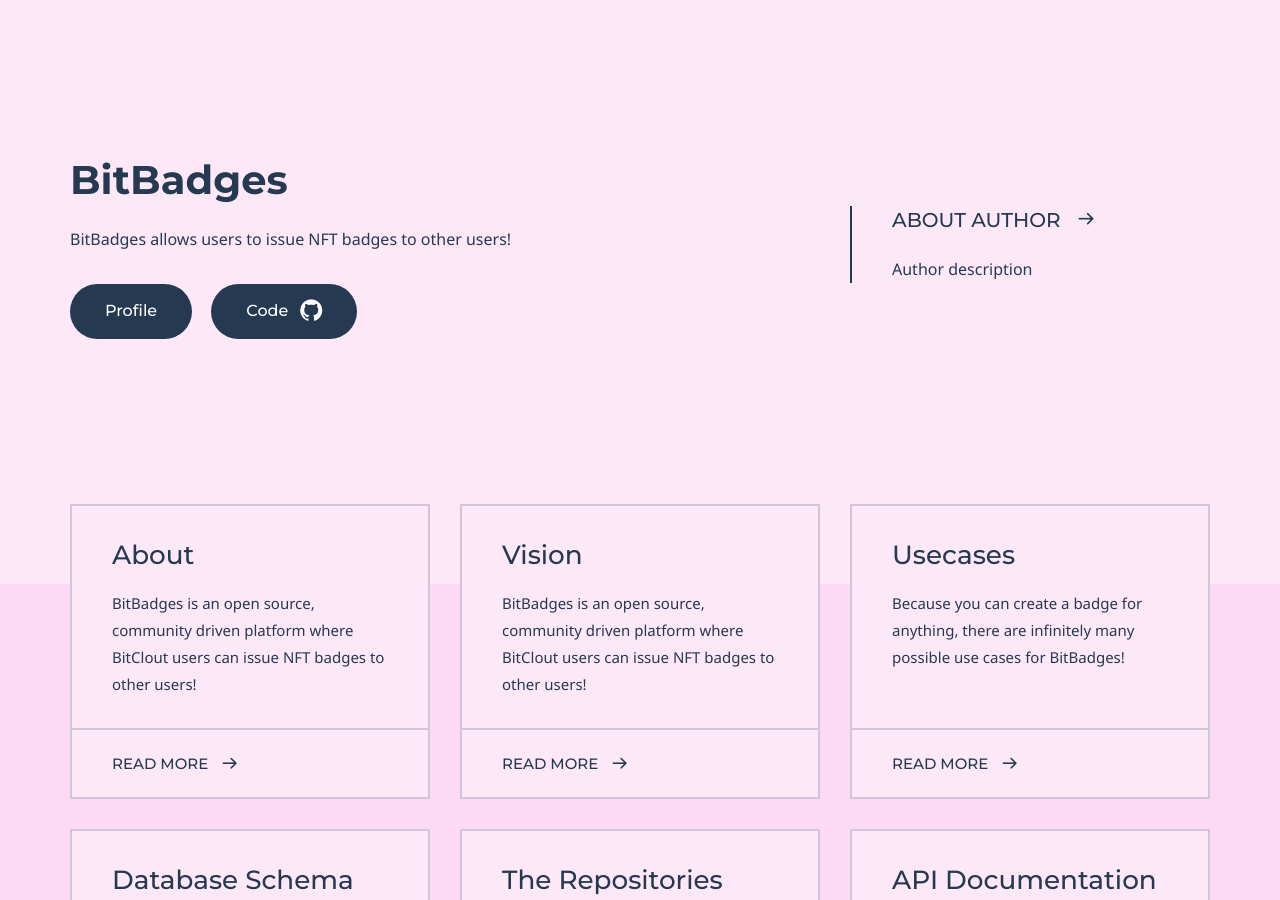
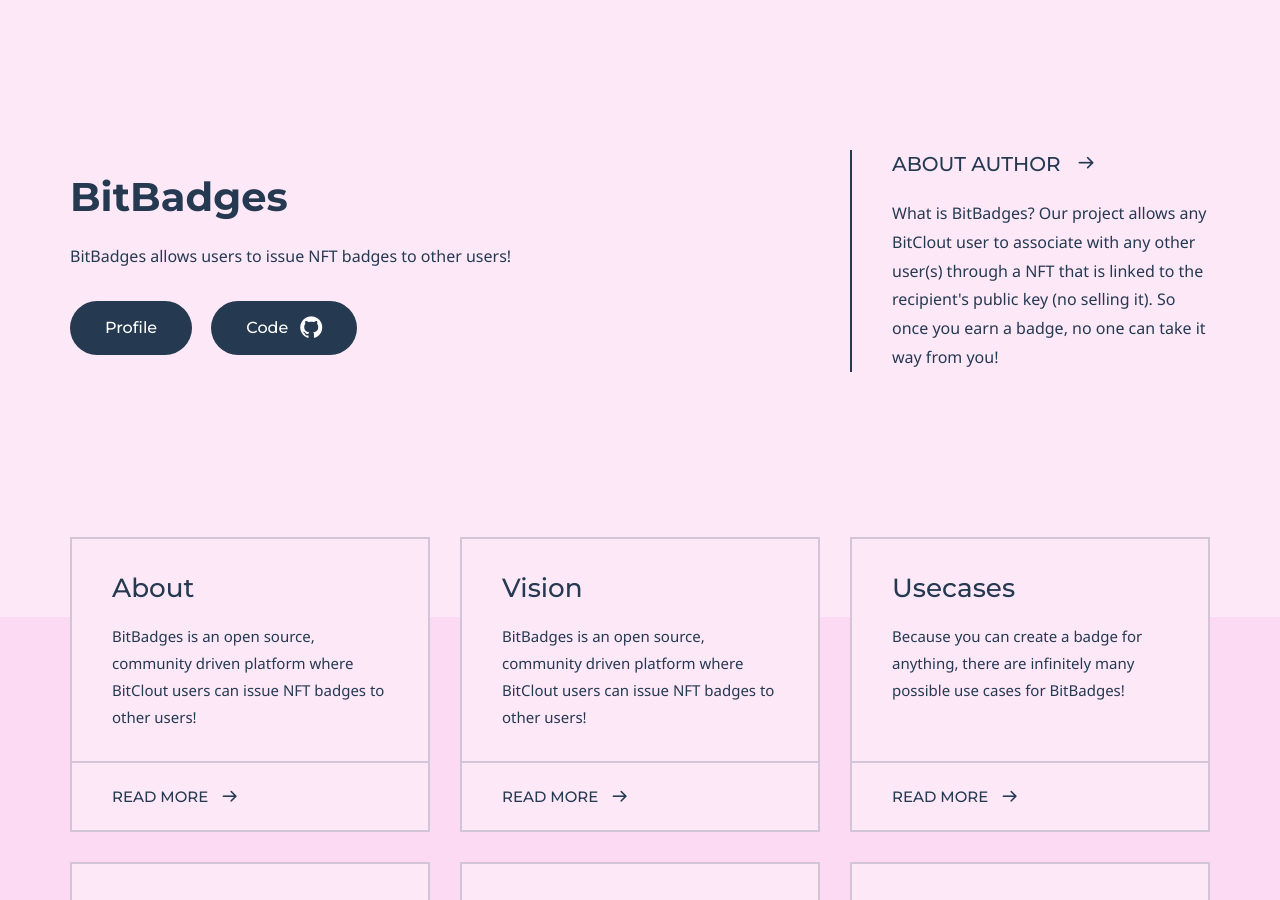
Before and after one commit to BitBadges/bitbadges.github.io, a Jekyll site: the page built from index.md, in a window 1280 px wide and 900 px high. Built offline with Jekyll 4.4.1, drawn with Linux system fonts in a browser that asks for light colours; some web fonts are replaced.

Commit message:
Update index.md

```diff
--- a/index.md
+++ b/index.md
@@ -20,8 +20,7 @@ author:
     title: About Author
     title_url: '#'
     external_url: true
-    description: Author description
-
+    description: What is BitBadges? Our project allows any BitClout user to associate with any other user(s) through a NFT that is linked to the recipient's public key (no selling it). So once you earn a badge, no one can take it way from you!
 # Grid navigation
 
 # Grid navigation
```
